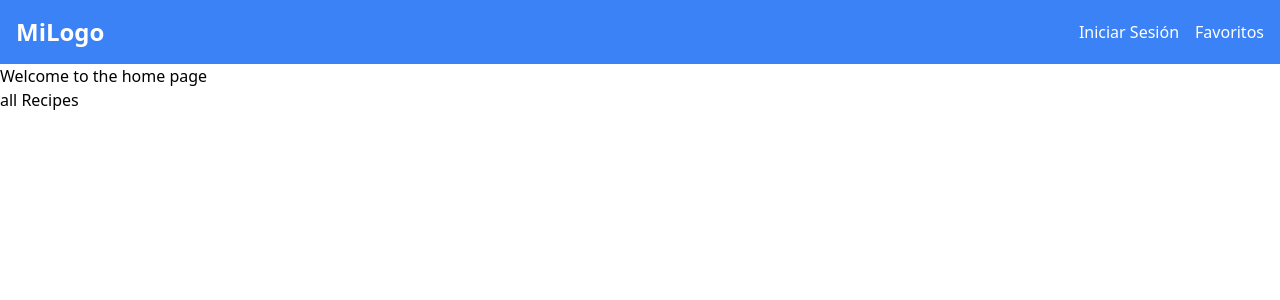
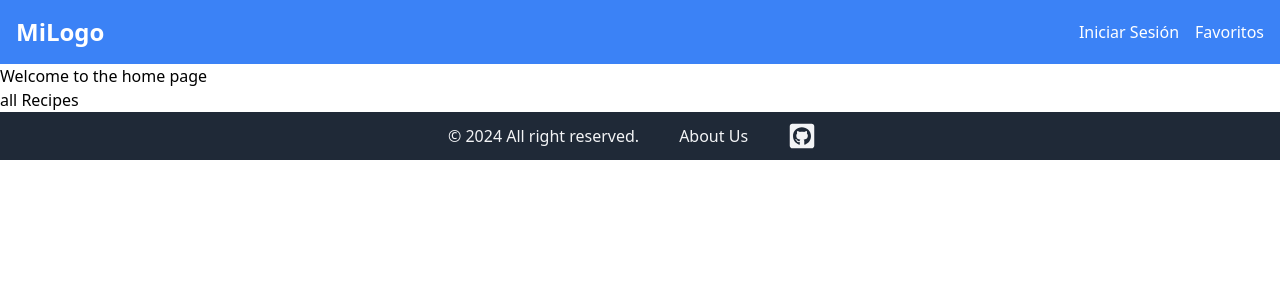
Before and after one commit to soulaimanEltoumi/Web-Project, a React (Vite) app: page / in a window 1280 px wide. Shown: the top 300 px of the page. Built offline with nearby package versions, Linux system fonts and the light colour scheme.

Commit message:
add footer

```diff
--- a/package.json
+++ b/package.json
@@ -12,6 +12,7 @@
   "dependencies": {
     "react": "^18.3.1",
     "react-dom": "^18.3.1",
+    "react-icons": "^5.2.1",
     "react-router-dom": "^6.25.1"
   },
   "devDependencies": {
--- a/src/App.jsx
+++ b/src/App.jsx
@@ -2,6 +2,7 @@ import React from "react";
 import { Routes, Route } from "react-router-dom";
 import Homepage from "./pages/Homepage";
 import Navbar from "./components/Navbar";
+import Footer from "./components/Footer";
 export default function App() {
   return (
     <>
@@ -15,6 +16,7 @@ export default function App() {
 
         <Route path="/*" element={<NotFoundPage />} /> */}
       </Routes>
+      <Footer />
     </>
   );
 }
--- /dev/null
+++ b/src/components/Footer.jsx
@@ -0,0 +1,23 @@
+import React from "react";
+import { FaGithubSquare } from "react-icons/fa";
+import { Link } from "react-router-dom";
+
+export default function Footer() {
+  const today = new Date();
+  return (
+    <footer className="sticky bottom-0 bg-gray-800 p-4 text-gray-100">
+      <div className="flex h-4 items-center justify-center gap-10">
+        <p>&copy; {today.getFullYear()} All right reserved.</p>
+        <Link to="/about">About Us</Link>
+
+        <a
+          href="https://github.com/soulaimanEltoumi/Web-Project"
+          target="_blank"
+          rel="noopener noreferrer"
+        >
+          <FaGithubSquare size={28} className="mr-4" />
+        </a>
+      </div>
+    </footer>
+  );
+}
--- a/src/main.jsx
+++ b/src/main.jsx
@@ -4,7 +4,6 @@ import App from "./App.jsx";
 import "./index.css";
 
 import { BrowserRouter } from "react-router-dom";
-
 
 ReactDOM.createRoot(document.getElementById("root")).render(
   <React.StrictMode>
```
Also changed, not shown: 1 other file (tests, documents, lock files or other folders).
